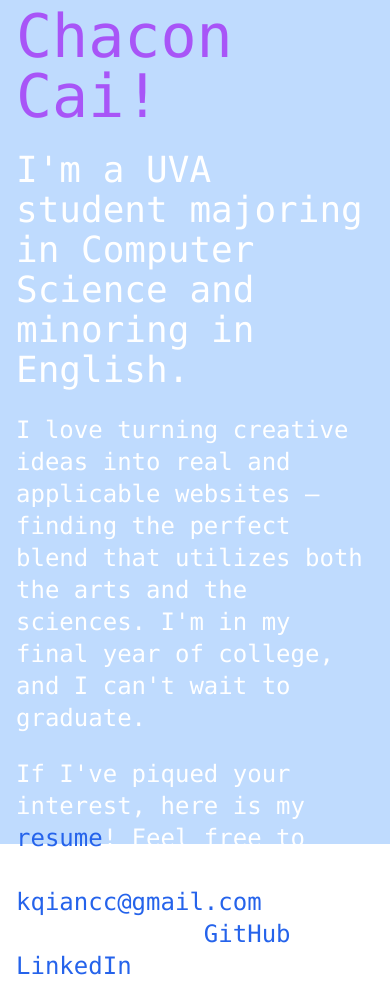
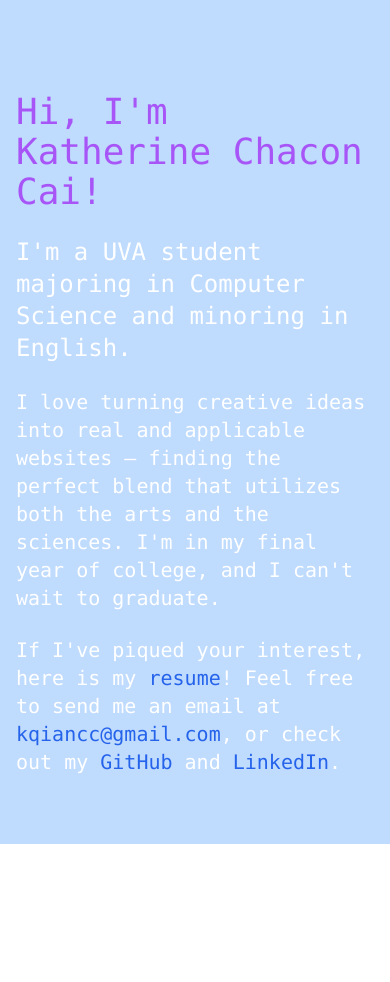
Before and after one commit to kqiancc/kqiancc-site, a React (Vite) app in the folder kqiancc-site/: page /home in a window 390 px wide. After the commit the page ends 844 px from the top, so only its background shows below. Built offline with nearby package versions, Linux system fonts and the light colour scheme.

Commit message:
font size adjusts to screen size

```diff
--- a/kqiancc-site/src/pages/Home.tsx
+++ b/kqiancc-site/src/pages/Home.tsx
@@ -5,14 +5,14 @@ const HomePage: React.FC = () => {
   return (
     <div className='flex items-center justify-center h-screen font-mono bg-blue-200'>
           <div className="w-full max-w-screen-lg px-4 mx-auto">
-            <h1 className="py-6 text-6xl text-purple-500">Hi, I'm Katherine Chacon Cai!</h1>
-            <p className="text-4xl text-white">
+            <h1 className="py-6 text-4xl text-purple-500 sm:text-5xl md:text-6xl">Hi, I'm Katherine Chacon Cai!</h1>
+            <p className="text-2xl text-white sm:text-3xl md:text-4xl">
             I'm a UVA student majoring in Computer Science and minoring in English.
             </p>
-            <p className='items-center py-6 text-2xl text-white '>I love turning creative ideas into real and applicable websites —
+            <p className='items-center py-6 text-xl text-white sm:text-2xl md:text-3xl'>I love turning creative ideas into real and applicable websites —
               finding the perfect blend that utilizes both the arts and the sciences. I'm in my final year of college,
               and I can't wait to graduate. </p>
-              <p className='text-2xl text-white'> If I've piqued your interest, here is my
+              <p className='text-xl text-white sm:text-2xl md:text-3xl'> If I've piqued your interest, here is my
 
               <a href={Resume} target="_blank" rel="noopener noreferrer" className ="text-blue-600"> resume</a>!
 
```
